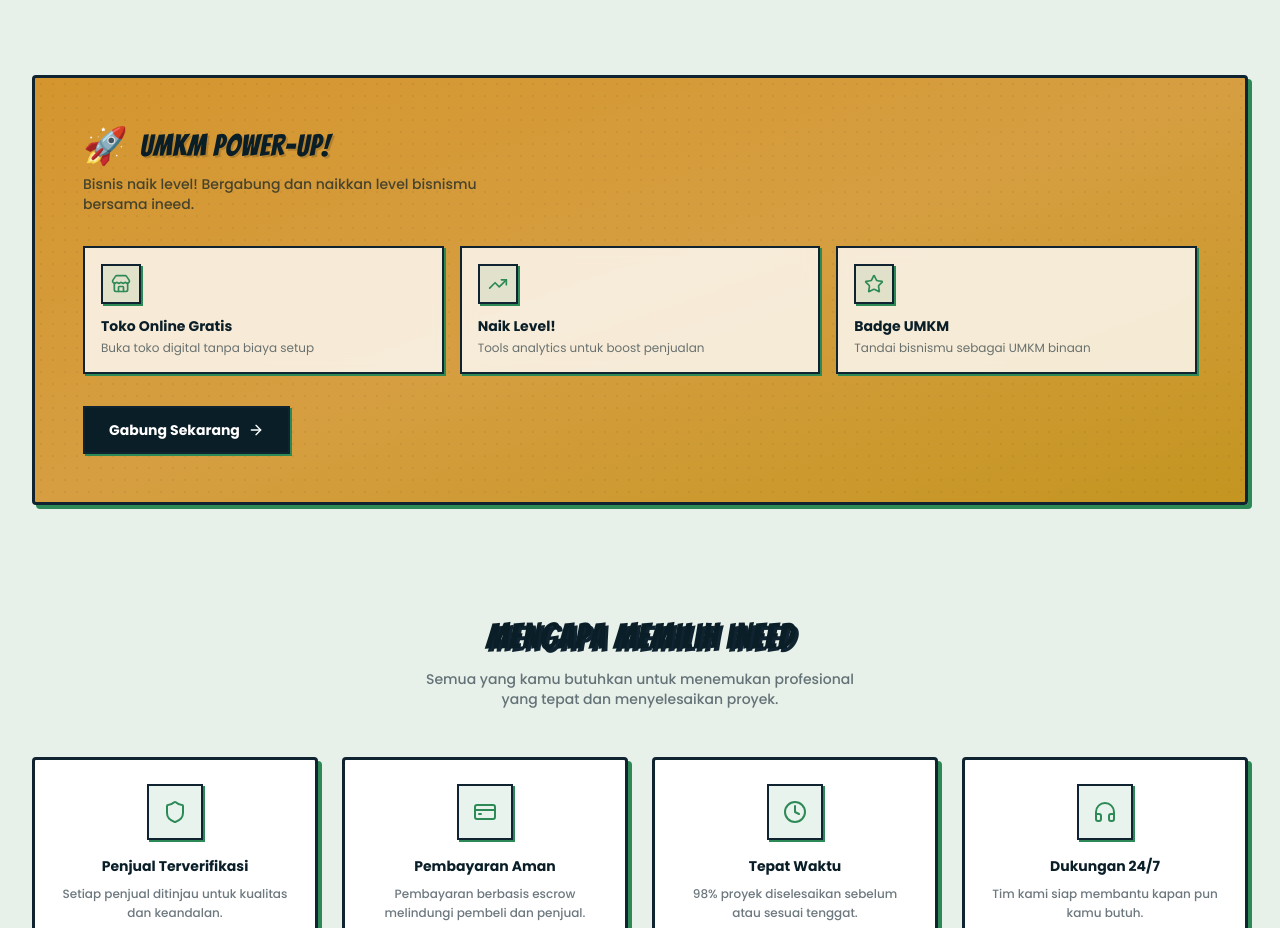
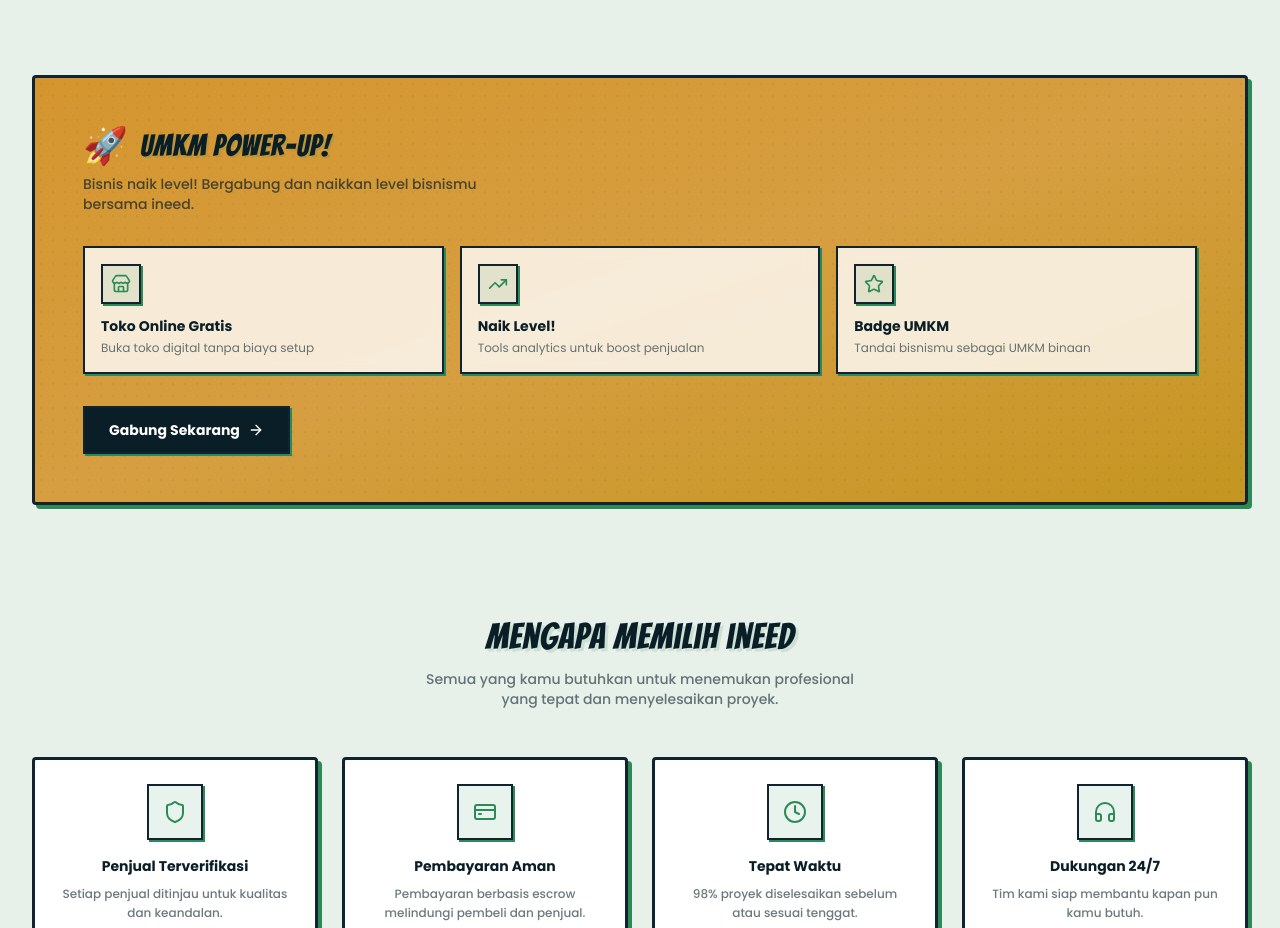
Before and after one commit to 0xyasishere/ineed, a Next.js app: page / in a window 1280 px wide. Shown: the part 2260-3188 px from the top of the page. Built offline with nearby package versions, Linux system fonts and the light colour scheme.

Commit message:
fix: all section headings now use subtle green shadow
- TrustSection: rgba(45,138,86,0.15) (was dark border color)
- UMKMCorner: rgba(45,138,86,0.15) (was black)
- Hero already fixed, Cards use green primary
- No more dark navy/black text shadows on light backgrounds

```diff
--- a/components/TrustSection.tsx
+++ b/components/TrustSection.tsx
@@ -24,7 +24,7 @@
         viewport={{ once: true }}
         className="text-center mb-12"
       >
-        <h2 className="text-3xl sm:text-4xl font-manga tracking-wide text-foreground" style={{ textShadow: "3px 3px 0 var(--color-border)" }}>
+        <h2 className="text-3xl sm:text-4xl font-manga tracking-wide text-foreground" style={{ textShadow: "3px 3px 0 rgba(45,138,86,0.15)" }}>
           {t.trust.title}
         </h2>
         <p className="mt-3 text-foreground/60 text-sm max-w-md mx-auto font-medium">
--- a/components/UMKMCorner.tsx
+++ b/components/UMKMCorner.tsx
@@ -34,7 +34,7 @@
             >
               🚀
             </motion.span>
-            <h2 className="text-2xl sm:text-3xl font-manga tracking-wide text-foreground" style={{ textShadow: "2px 2px 0 rgba(0,0,0,0.15)" }}>
+            <h2 className="text-2xl sm:text-3xl font-manga tracking-wide text-foreground" style={{ textShadow: "2px 2px 0 rgba(45,138,86,0.15)" }}>
               UMKM Power-Up!
             </h2>
           </div>
```
